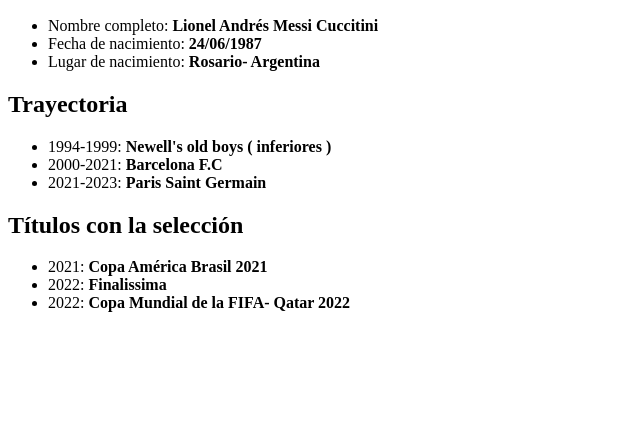
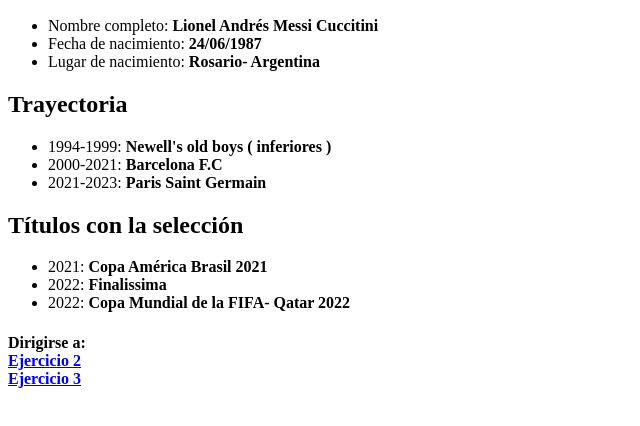
Before and after one commit to enzoribodino/entrega1nucba, a plain HTML site: page index.html in a window 1280 px wide. Shown: the part 110-536 px from the top of the page, without its empty margins (0-640 px from the left). Drawn offline with Linux system fonts and the light colour scheme.

Commit message:
entrega nucba

```diff
--- a/index.html
+++ b/index.html
@@ -50,8 +50,12 @@
 
 </main>
 
-
-
+<footer>
+    <h4>Dirigirse a:<br>
+         <a href="./index2.html" target="_blank"> Ejercicio 2</a> <br>
+        <a href="./index3.html" target="_blank"> Ejercicio 3</a>
+    </h4>
+</footer>
 
 </body>
 </html>
```
